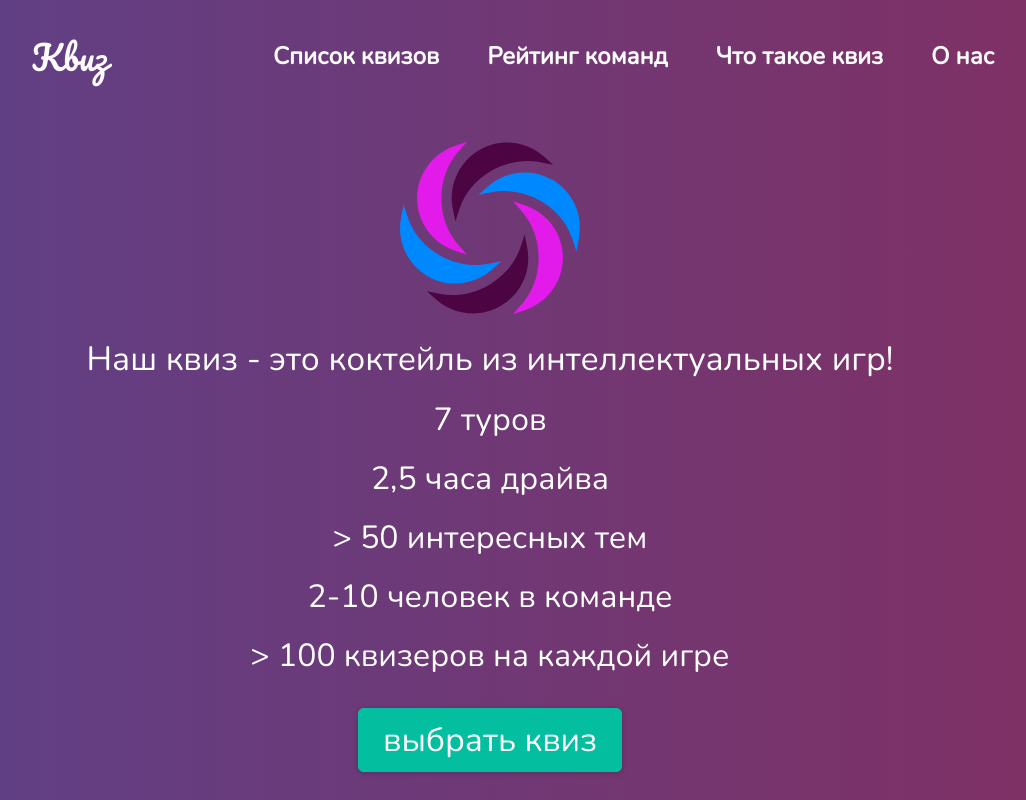
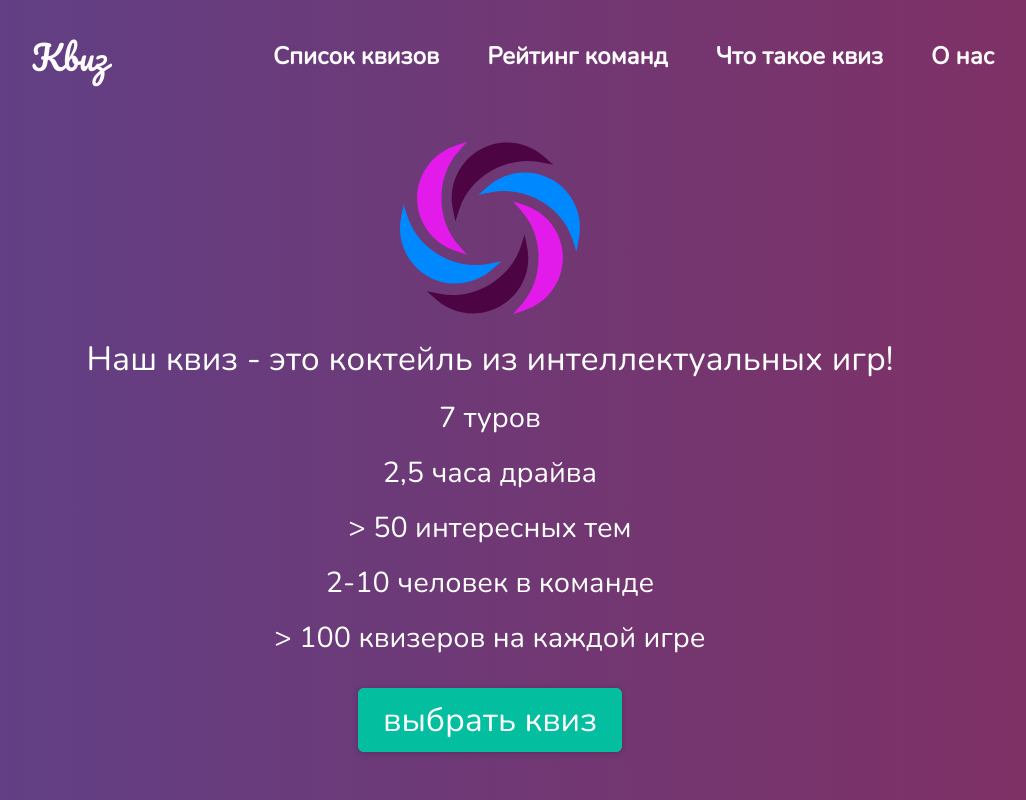
Before and after one commit to PopovDS617/pub-quiz-project, a Next.js app: page / in a window 1280 px wide. Shown: the whole page, without its empty margins (150-1176 px from the left). Built offline with nearby package versions, Linux system fonts and the light colour scheme.

Commit message:
Update globals.scss

```diff
--- a/styles/globals.scss
+++ b/styles/globals.scss
@@ -248,7 +248,7 @@ a {
     }
 
     p {
-      font-size: clamp(0.8rem, 0.5rem + 2vw, 2rem);
+      font-size: clamp(0.8rem, 0.5rem + 2vw, 1.8rem);
 
       padding: 0;
       margin: 0.5rem;
```
